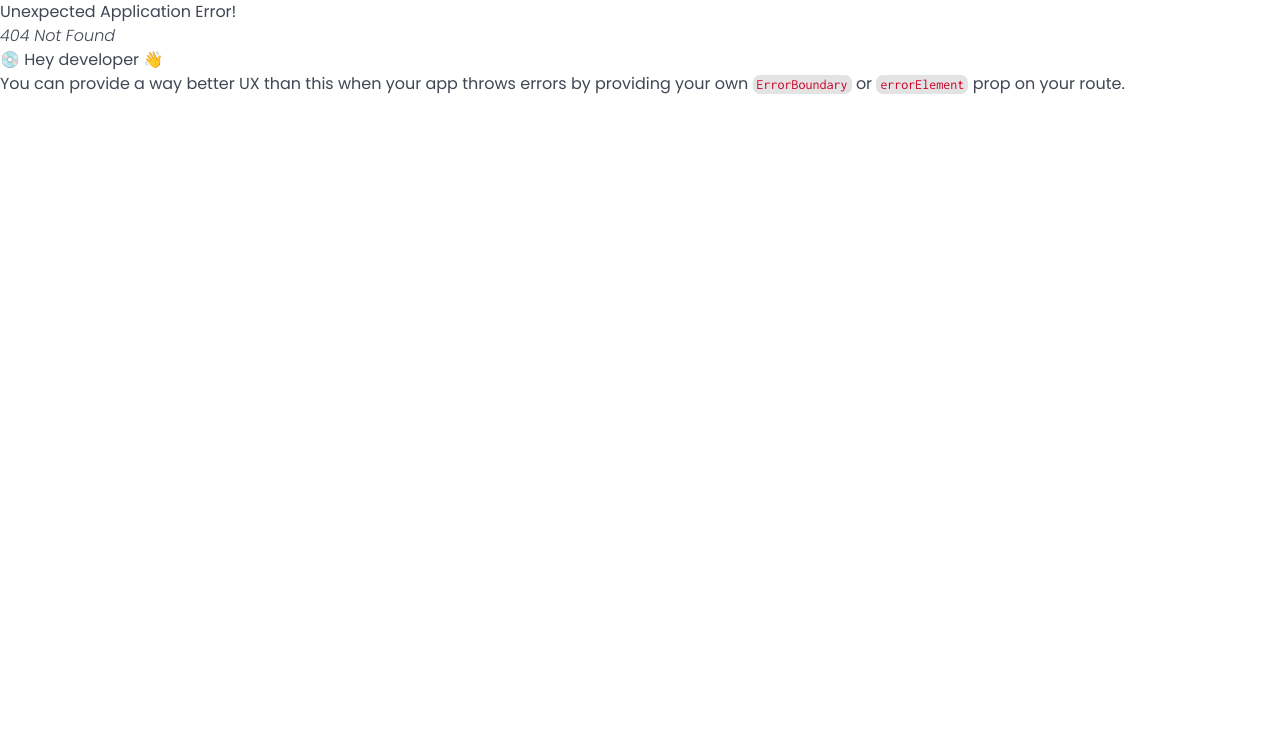
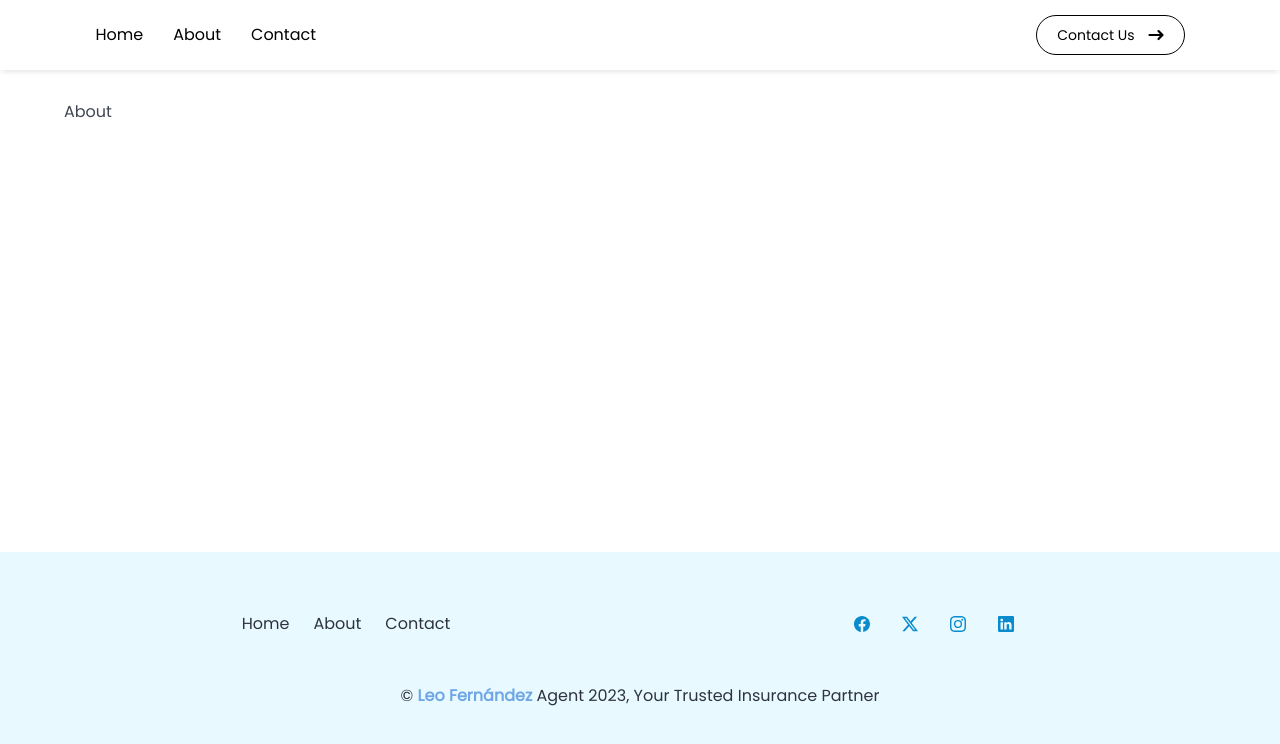
Before and after one commit to mhidalgo94/agent-insurance, a React (Vite) app: page /contact in a window 1280 px wide. Before the commit this address had no page. Shown: the top 744 px of the page. Built offline with nearby package versions, Linux system fonts and the light colour scheme; a web font is replaced by a local one.

Commit message:
Add pages 'home' 'about' and 'contact' to router

```diff
--- a/src/App.jsx
+++ b/src/App.jsx
@@ -2,12 +2,15 @@ import 'bulma/css/bulma.min.css';
 import './base-var.css';
 import './app.css';
 import { Outlet } from 'react-router-dom';
-
+import Navbar from './components/navbar/Navbar';
+import Footer from './components/footer/footer';
 function App() {
 
   return (
     <>
-      <Outlet />
+      <Navbar />
+        <Outlet />
+      <Footer />
     </>
   )
 }
--- a/src/components/footer/footer.css
+++ b/src/components/footer/footer.css
@@ -1,3 +1,5 @@
+
+
 #footerMenu ul{
     display: flex;
     flex-direction: row;
--- a/src/components/footer/footer.jsx
+++ b/src/components/footer/footer.jsx
@@ -1,4 +1,5 @@
 import './footer.css';
+import {Link} from 'react-router-dom';
 
 const Footer = () => {
   return (
@@ -8,36 +9,36 @@ const Footer = () => {
                 <div className="column">
                     <nav className="menu" id="footerMenu" >
                         <ul className="menu-list">
-                            <li ><a href="#" className='has-text-dark'>Home</a></li>
-                            <li><a href="#" className='has-text-dark'>Services</a></li>
-                            <li><a href="#" className='has-text-dark'>About Us</a></li>
-                            <li><a href="#" className='has-text-dark'>Contact</a></li>
+                            <li ><Link to="/" className='has-text-dark'>Home</Link></li>
+                            {/* <li><Link to="/services" className='has-text-dark'>Services</Link></li> */}
+                            <li><Link to="/about" className='has-text-dark'>About</Link></li>
+                            <li><Link to="/contact" className='has-text-dark'>Contact</Link></li>
                         </ul>
                     </nav>
                 </div>
 
                 {/* Social Media  */}
                 <div className="column has-text-centered" id="listIconsFooter">
-                    <a href="#" className="icon is-large">
+                    <Link to="#" className="icon is-large">
                         <svg xmlns="http://www.w3.org/2000/svg" width="16" height="16" viewBox="0 0 16 16">
                             <path d="M16 8.049c0-4.446-3.582-8.05-8-8.05C3.58 0-.002 3.603-.002 8.05c0 4.017 2.926 7.347 6.75 7.951v-5.625h-2.03V8.05H6.75V6.275c0-2.017 1.195-3.131 3.022-3.131.876 0 1.791.157 1.791.157v1.98h-1.009c-.993 0-1.303.621-1.303 1.258v1.51h2.218l-.354 2.326H9.25V16c3.824-.604 6.75-3.934 6.75-7.951"/>
                         </svg>
-                    </a>
-                    <a href="#" className="icon is-large">
+                    </Link>
+                    <Link to="#" className="icon is-large">
                         <svg xmlns="http://www.w3.org/2000/svg" width="16" height="16"  viewBox="0 0 16 16">
                             <path d="M12.6.75h2.454l-5.36 6.142L16 15.25h-4.937l-3.867-5.07-4.425 5.07H.316l5.733-6.57L0 .75h5.063l3.495 4.633L12.601.75Zm-.86 13.028h1.36L4.323 2.145H2.865z"/>
                         </svg>
-                    </a>
-                    <a href="#" className="icon is-large">
+                    </Link>
+                    <Link to="#" className="icon is-large">
                         <svg xmlns="http://www.w3.org/2000/svg" width="16" height="16" viewBox="0 0 16 16">
                             <path d="M8 0C5.829 0 5.556.01 4.703.048 3.85.088 3.269.222 2.76.42a3.9 3.9 0 0 0-1.417.923A3.9 3.9 0 0 0 .42 2.76C.222 3.268.087 3.85.048 4.7.01 5.555 0 5.827 0 8.001c0 2.172.01 2.444.048 3.297.04.852.174 1.433.372 1.942.205.526.478.972.923 1.417.444.445.89.719 1.416.923.51.198 1.09.333 1.942.372C5.555 15.99 5.827 16 8 16s2.444-.01 3.298-.048c.851-.04 1.434-.174 1.943-.372a3.9 3.9 0 0 0 1.416-.923c.445-.445.718-.891.923-1.417.197-.509.332-1.09.372-1.942C15.99 10.445 16 10.173 16 8s-.01-2.445-.048-3.299c-.04-.851-.175-1.433-.372-1.941a3.9 3.9 0 0 0-.923-1.417A3.9 3.9 0 0 0 13.24.42c-.51-.198-1.092-.333-1.943-.372C10.443.01 10.172 0 7.998 0zm-.717 1.442h.718c2.136 0 2.389.007 3.232.046.78.035 1.204.166 1.486.275.373.145.64.319.92.599s.453.546.598.92c.11.281.24.705.275 1.485.039.843.047 1.096.047 3.231s-.008 2.389-.047 3.232c-.035.78-.166 1.203-.275 1.485a2.5 2.5 0 0 1-.599.919c-.28.28-.546.453-.92.598-.28.11-.704.24-1.485.276-.843.038-1.096.047-3.232.047s-2.39-.009-3.233-.047c-.78-.036-1.203-.166-1.485-.276a2.5 2.5 0 0 1-.92-.598 2.5 2.5 0 0 1-.6-.92c-.109-.281-.24-.705-.275-1.485-.038-.843-.046-1.096-.046-3.233s.008-2.388.046-3.231c.036-.78.166-1.204.276-1.486.145-.373.319-.64.599-.92s.546-.453.92-.598c.282-.11.705-.24 1.485-.276.738-.034 1.024-.044 2.515-.045zm4.988 1.328a.96.96 0 1 0 0 1.92.96.96 0 0 0 0-1.92m-4.27 1.122a4.109 4.109 0 1 0 0 8.217 4.109 4.109 0 0 0 0-8.217m0 1.441a2.667 2.667 0 1 1 0 5.334 2.667 2.667 0 0 1 0-5.334"/>
                         </svg>
-                    </a>
-                    <a href="#" className="icon is-large">
+                    </Link>
+                    <Link to="#" className="icon is-large">
                         <svg xmlns="http://www.w3.org/2000/svg" width="16" height="16"  viewBox="0 0 16 16">
                             <path d="M0 1.146C0 .513.526 0 1.175 0h13.65C15.474 0 16 .513 16 1.146v13.708c0 .633-.526 1.146-1.175 1.146H1.175C.526 16 0 15.487 0 14.854zm4.943 12.248V6.169H2.542v7.225zm-1.2-8.212c.837 0 1.358-.554 1.358-1.248-.015-.709-.52-1.248-1.342-1.248S2.4 3.226 2.4 3.934c0 .694.521 1.248 1.327 1.248zm4.908 8.212V9.359c0-.216.016-.432.08-.586.173-.431.568-.878 1.232-.878.869 0 1.216.662 1.216 1.634v3.865h2.401V9.25c0-2.22-1.184-3.252-2.764-3.252-1.274 0-1.845.7-2.165 1.193v.025h-.016l.016-.025V6.169h-2.4c.03.678 0 7.225 0 7.225z"/>
                         </svg>
-                    </a>
+                    </Link>
                 </div>
             </div>
 
--- a/src/components/navbar/Navbar.jsx
+++ b/src/components/navbar/Navbar.jsx
@@ -1,4 +1,5 @@
 import React, { useState, useEffect } from 'react';
+import { Link } from 'react-router-dom';
 import './navbar.css';
 
 const Navbar = () => {
@@ -32,19 +33,19 @@ const Navbar = () => {
         </div>
 
         <ul className={`navbar-links ${isOpen ? "active" : ""}`}>
-          <li><a href="#home">Home</a></li>
-          <li><a href="#services">Services</a></li>
-          <li><a href="#about">About</a></li>
-          <li><a href="#contact">Contact</a></li>
+          <li><Link to="/">Home</Link></li>
+          {/* <li><Link to="/services">Services</Link></li> */}
+          <li><Link to="/about">About</Link></li>
+          <li><Link to="/contact">Contact</Link></li>
         </ul>
         <div>
-        <a href="#contact" className="contact-link">
+        <Link to="/contact" className="contact-link">
             Contact Us <span className="arrow">
             <svg xmlns="http://www.w3.org/2000/svg" width="16" height="16" fill="currentColor" viewBox="0 0 16 16">
                 <path fillRule="evenodd" d="M1 8a.5.5 0 0 1 .5-.5h11.793l-3.147-3.146a.5.5 0 0 1 .708-.708l4 4a.5.5 0 0 1 0 .708l-4 4a.5.5 0 0 1-.708-.708L13.293 8.5H1.5A.5.5 0 0 1 1 8" stroke="currentColor" strokeWidth="1.2"/>
             </svg>
           </span>
-        </a>
+        </Link>
         </div>
       </div>
     </nav>
--- /dev/null
+++ b/src/pages/AboutPage.jsx
@@ -0,0 +1,11 @@
+
+
+const AboutPage = () => {
+  return (
+    <div className="container" style={{minHeight:'69vh', paddingTop:'100px'}}>
+      <h1 >About</h1>
+    </div>
+  )
+}
+
+export default AboutPage;
--- a/src/pages/BasePage.jsx
+++ b/src/pages/BasePage.jsx
@@ -1,14 +1,10 @@
 import App from "../App";
 import { Outlet } from "react-router-dom";
-import Footer from "../components/footer/footer";
-import Navbar from "../components/navbar/Navbar";
 
 const Base = () => {
   return (
     <App>
-      <Navbar />
       <Outlet />
-      <Footer />
     </App>
   )
 }
--- a/src/pages/HomePage.jsx
+++ b/src/pages/HomePage.jsx
@@ -1,9 +1,8 @@
 import Home from "../components/home/home";
 
 const HomePage = () => {
-  return (
-    <Home />
-  )
+  return <Home />
+
 }
 
 
--- /dev/null
+++ b/src/pages/ServicesPage.jsx
@@ -0,0 +1,10 @@
+
+const ServicesPages = () => {
+  return (
+    <div className="container" style={{minHeight:'69vh', paddingTop:'100px'}}>
+      <h1 >Services</h1>
+    </div>
+  )
+}
+
+export default ServicesPages;
```
Also changed, not shown: src/pages/ContactPage.jsx (added, +9 -0 lines), src/pages/Routers.jsx (+18 -5 lines).
